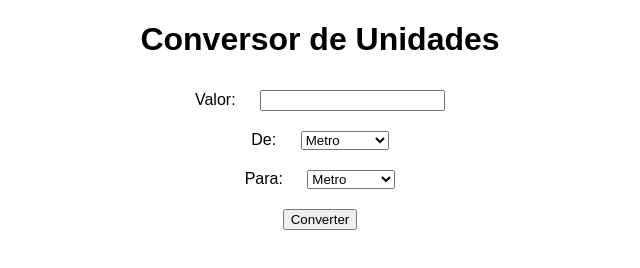
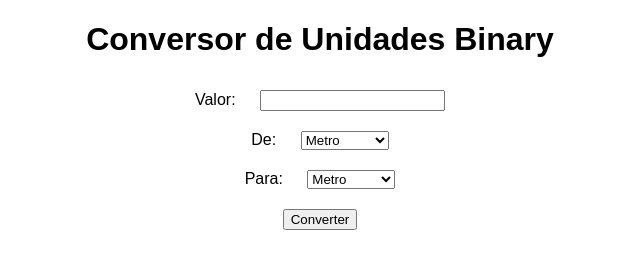
Before and after one commit to Wpylson/binary_challenge1, a plain HTML site: page index.html in a window 1280 px wide. Shown: the whole page, without its empty margins (320-960 px from the left). Drawn offline with Linux system fonts and the light colour scheme.

Commit message:
H1 updated

```diff
--- a/index.html
+++ b/index.html
@@ -7,7 +7,7 @@
     <script src="script.js"></script>
 </head>
 <body>
-    <h1>Conversor de Unidades</h1>
+    <h1>Conversor de Unidades Binary</h1>
 
     <div>
         <label for="valor">Valor:</label>
```
